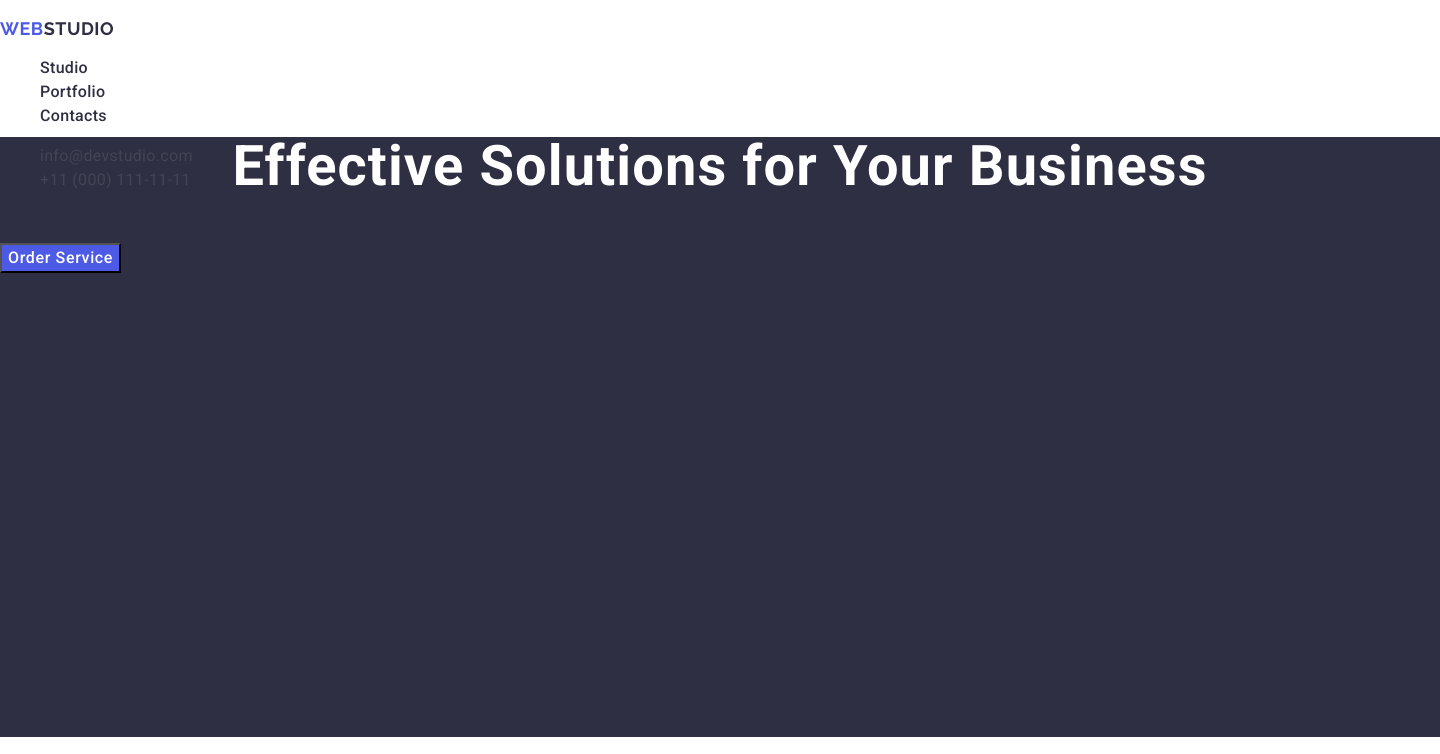
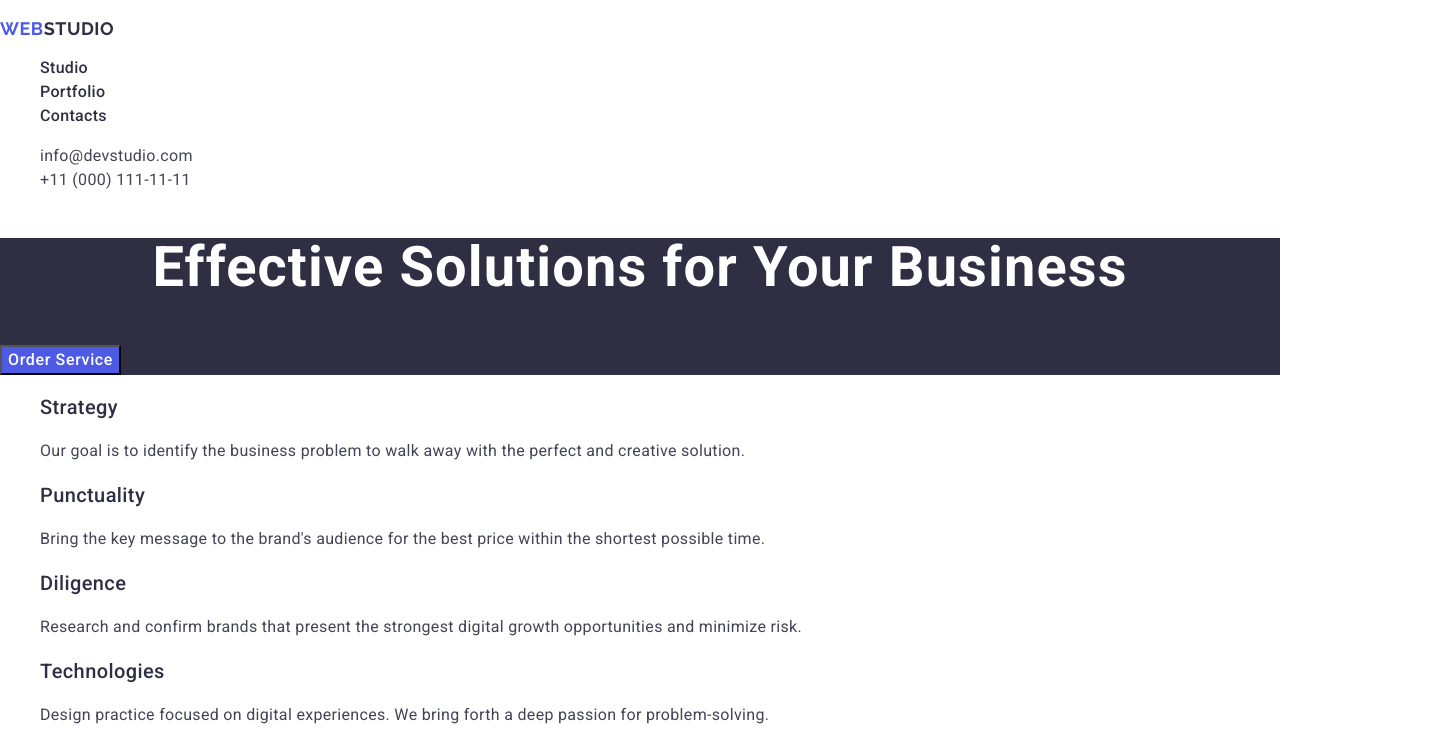
Before and after one commit to Plyampus/goit-markup-hw-02, a plain HTML site: page index.html in a window 1280 px wide. Shown: the top 754 px of the page, 1440 px wide, since content can reach past the window. Drawn offline with nearby package versions, Linux system fonts and the light colour scheme.

Commit message:
Update styles.css

```diff
--- a/css/styles.css
+++ b/css/styles.css
@@ -24,8 +24,6 @@ button {
 
 .page-header {
   background-color: #ffffff;
-  width: 1440px;
-  height: 72px;
   margin: auto;
 }
 
@@ -92,8 +90,6 @@ button {
 
 .page-title {
   background-color: #2e2f42;
-  width: 1440px;
-  height: 600px;
   margin: auto;
 }
 
```
